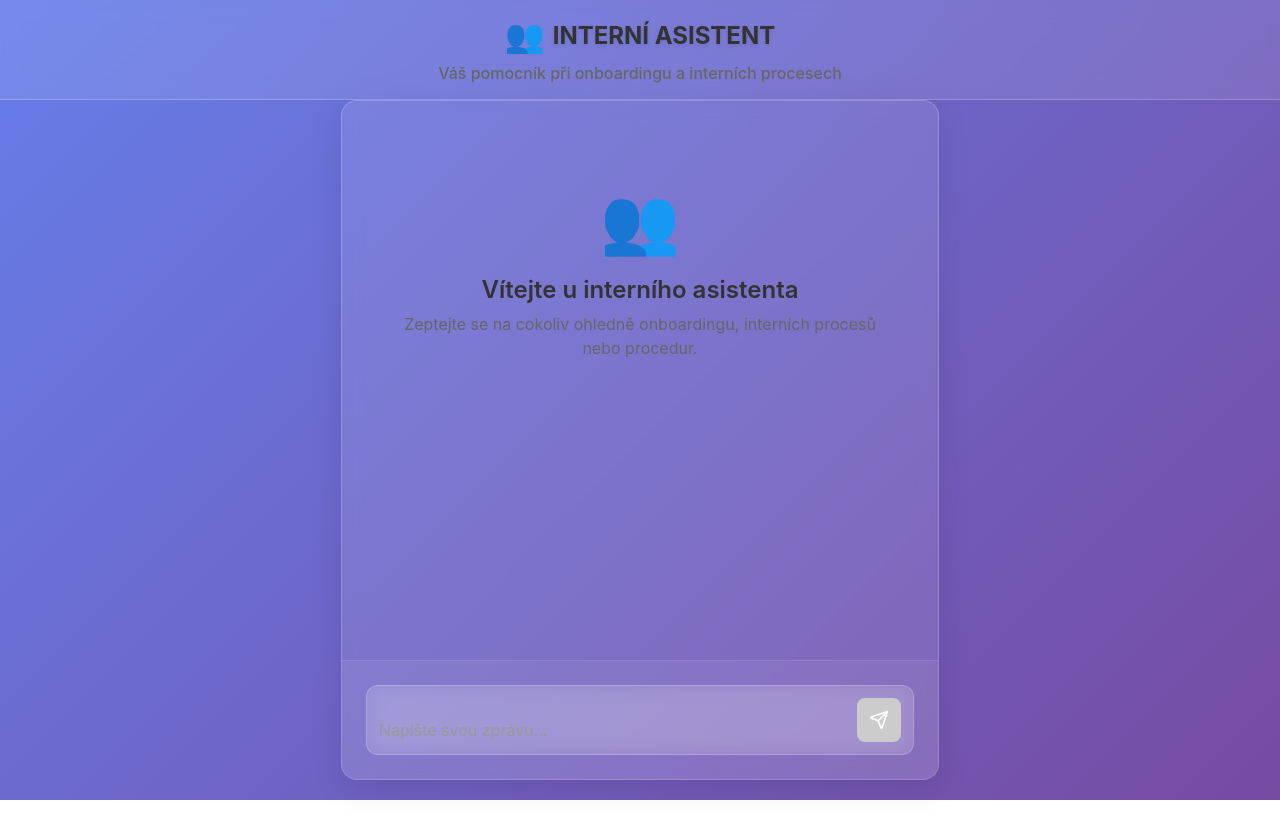
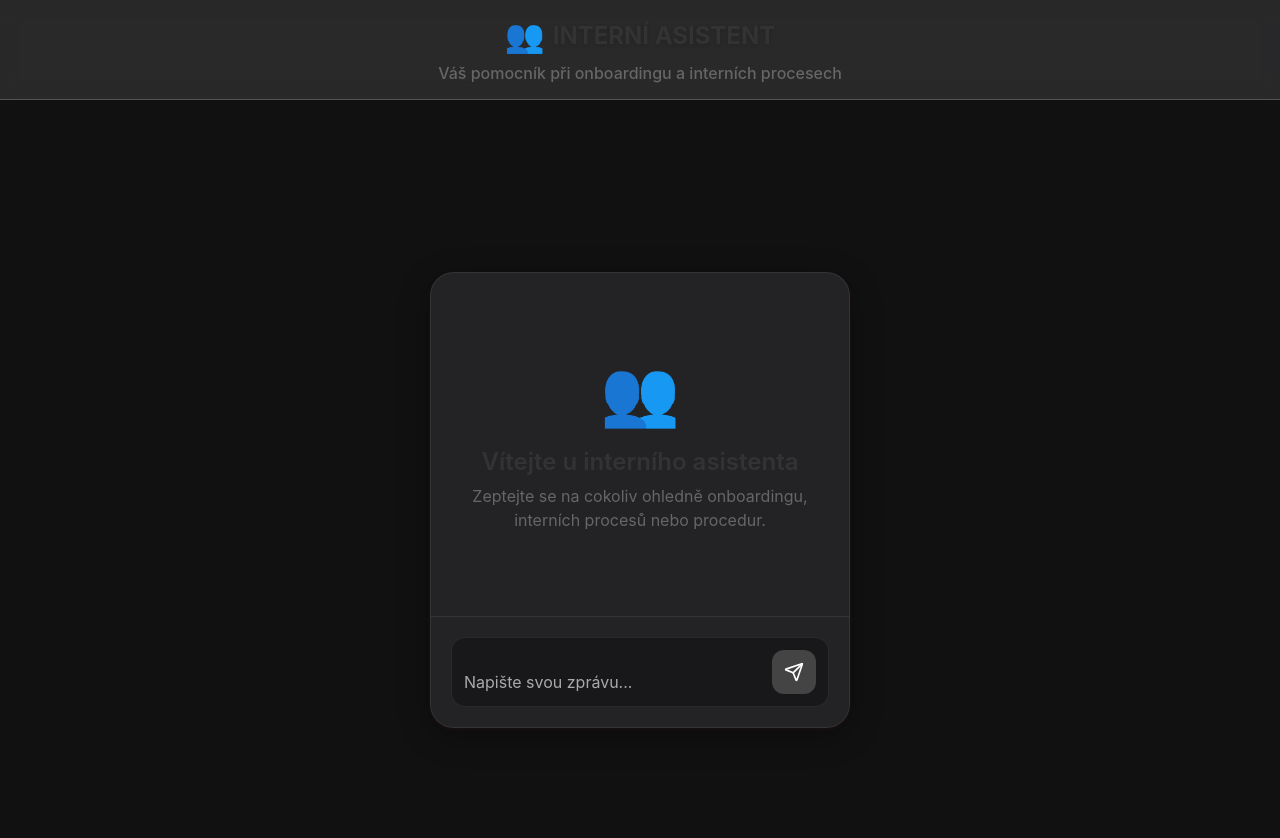
Before and after one commit to lsei27/chatbot-project-internal, a React (Create React App) app in the folder frontend/: page / in a window 1280 px wide. Shown: the top 838 px of the page. Before the commit the page ends 800 px from the top, so only its background shows below. Built offline with nearby package versions, Linux system fonts and the light colour scheme.

Commit message:
Dark mode & brand styl: černé pozadí, červené akcenty, Apple-like UI, fixní chat box, moderní bubliny a tlačítka

```diff
--- a/frontend/src/App.css
+++ b/frontend/src/App.css
@@ -10,15 +10,24 @@ body {
     sans-serif;
   -webkit-font-smoothing: antialiased;
   -moz-osx-font-smoothing: grayscale;
-  background: linear-gradient(135deg, #667eea 0%, #764ba2 100%);
+  background: #111112;
   min-height: 100vh;
-  color: #333;
+  color: #fff;
 }
 
 .App {
   min-height: 100vh;
   display: flex;
   flex-direction: column;
+  background: #111112;
+}
+
+:root {
+  --brand-black: #111112;
+  --brand-white: #fff;
+  --brand-red: #e53935;
+  --brand-red-dark: #b71c1c;
+  --brand-gray: #232326;
 }
 
 .main-content {
--- a/frontend/src/components/ChatInput.css
+++ b/frontend/src/components/ChatInput.css
@@ -1,7 +1,7 @@
 .chat-input-container {
-  padding: 1.5rem;
-  background: rgba(255, 255, 255, 0.05);
-  border-top: 1px solid rgba(255, 255, 255, 0.1);
+  padding: 1.25rem;
+  background: var(--brand-gray);
+  border-top: 1.5px solid rgba(255,255,255,0.08);
 }
 
 .chat-input-form {
@@ -14,17 +14,16 @@
   display: flex;
   align-items: flex-end;
   gap: 0.75rem;
-  background: rgba(255, 255, 255, 0.1);
-  backdrop-filter: blur(10px);
-  border-radius: 12px;
-  border: 1px solid rgba(255, 255, 255, 0.2);
+  background: #18181a;
+  border-radius: 14px;
+  border: 1.5px solid rgba(255,255,255,0.08);
   padding: 0.75rem;
   transition: all 0.3s ease;
 }
 
 .input-wrapper:focus-within {
-  border-color: rgba(0, 122, 255, 0.5);
-  box-shadow: 0 0 0 3px rgba(0, 122, 255, 0.1);
+  border-color: var(--brand-red);
+  box-shadow: 0 0 0 2px rgba(229,57,53,0.10);
 }
 
 .chat-input {
@@ -36,14 +35,14 @@
   font-family: inherit;
   font-size: 1rem;
   line-height: 1.5;
-  color: #333;
+  color: #fff;
   min-height: 24px;
   max-height: 120px;
   overflow-y: auto;
 }
 
 .chat-input::placeholder {
-  color: #999;
+  color: #aaa;
 }
 
 .chat-input:disabled {
@@ -55,29 +54,32 @@
   display: flex;
   align-items: center;
   justify-content: center;
-  background: #007AFF;
-  color: white;
+  background: var(--brand-red);
+  color: #fff;
   border: none;
-  border-radius: 8px;
+  border-radius: 12px;
   padding: 0.75rem;
   cursor: pointer;
-  transition: all 0.3s ease;
+  transition: all 0.2s cubic-bezier(.4,0,.2,1);
   min-width: 44px;
   height: 44px;
+  font-size: 1.1rem;
+  font-weight: 600;
+  box-shadow: 0 2px 8px rgba(229,57,53,0.10);
 }
 
 .send-button:hover:not(:disabled) {
-  background: #0056CC;
-  transform: translateY(-1px);
-  box-shadow: 0 4px 12px rgba(0, 122, 255, 0.3);
+  background: var(--brand-red-dark);
+  transform: translateY(-1px) scale(1.04);
+  box-shadow: 0 4px 16px rgba(229,57,53,0.18);
 }
 
 .send-button:active:not(:disabled) {
-  transform: translateY(0);
+  transform: translateY(0) scale(0.98);
 }
 
 .send-button:disabled {
-  background: #CCC;
+  background: #444;
   cursor: not-allowed;
   transform: none;
   box-shadow: none;
--- a/frontend/src/components/ChatInterface.css
+++ b/frontend/src/components/ChatInterface.css
@@ -1,31 +1,34 @@
 .chat-interface {
   display: flex;
   flex-direction: column;
-  height: calc(100vh - 120px);
-  max-width: 1200px;
-  margin: 0 auto;
-  padding: 0 1rem;
+  align-items: center;
+  justify-content: center;
+  min-height: 100vh;
+  background: var(--brand-black);
 }
 
 .chat-container {
   display: flex;
   flex-direction: column;
-  height: 100%;
-  background: rgba(255, 255, 255, 0.1);
-  backdrop-filter: blur(10px);
-  border-radius: 16px;
-  border: 1px solid rgba(255, 255, 255, 0.2);
+  width: 100%;
+  max-width: 420px;
+  min-width: 320px;
+  margin: 2rem 0;
+  background: var(--brand-gray);
+  border-radius: 24px;
+  border: 1.5px solid rgba(255,255,255,0.08);
+  box-shadow: 0 8px 32px rgba(0,0,0,0.32), 0 1.5px 4px rgba(229,57,53,0.08);
   overflow: hidden;
-  box-shadow: 0 8px 32px rgba(0, 0, 0, 0.1);
 }
 
 .messages-container {
   flex: 1;
   overflow-y: auto;
-  padding: 2rem;
+  padding: 2rem 1.25rem 1rem 1.25rem;
   display: flex;
   flex-direction: column;
-  gap: 1rem;
+  gap: 1.25rem;
+  background: transparent;
 }
 
 .welcome-message {
--- a/frontend/src/components/ChatMessage.css
+++ b/frontend/src/components/ChatMessage.css
@@ -17,29 +17,31 @@
 }
 
 .message-content {
-  max-width: 80%;
-  background: rgba(255, 255, 255, 0.1);
-  backdrop-filter: blur(10px);
-  border-radius: 12px;
-  padding: 1rem;
-  border: 1px solid rgba(255, 255, 255, 0.2);
-  box-shadow: 0 4px 16px rgba(0, 0, 0, 0.1);
+  max-width: 90%;
+  background: var(--brand-gray);
+  border-radius: 18px;
+  padding: 1.1rem 1.2rem;
+  border: 1.5px solid rgba(255,255,255,0.08);
+  box-shadow: 0 2px 8px rgba(0,0,0,0.10);
+  color: #fff;
 }
 
 .user-message .message-content {
-  background: rgba(0, 122, 255, 0.1);
-  border-color: rgba(0, 122, 255, 0.3);
+  background: var(--brand-red);
+  border-color: var(--brand-red-dark);
+  color: #fff;
 }
 
 .assistant-message .message-content {
-  background: rgba(255, 255, 255, 0.15);
-  border-color: rgba(255, 255, 255, 0.3);
+  background: var(--brand-gray);
+  border-color: rgba(255,255,255,0.10);
+  color: #fff;
 }
 
 .error-message .message-content {
-  background: rgba(255, 59, 48, 0.1);
-  border-color: rgba(255, 59, 48, 0.3);
-  color: #FF3B30;
+  background: #2d0909;
+  border-color: var(--brand-red);
+  color: var(--brand-red);
 }
 
 .message-header {
```
